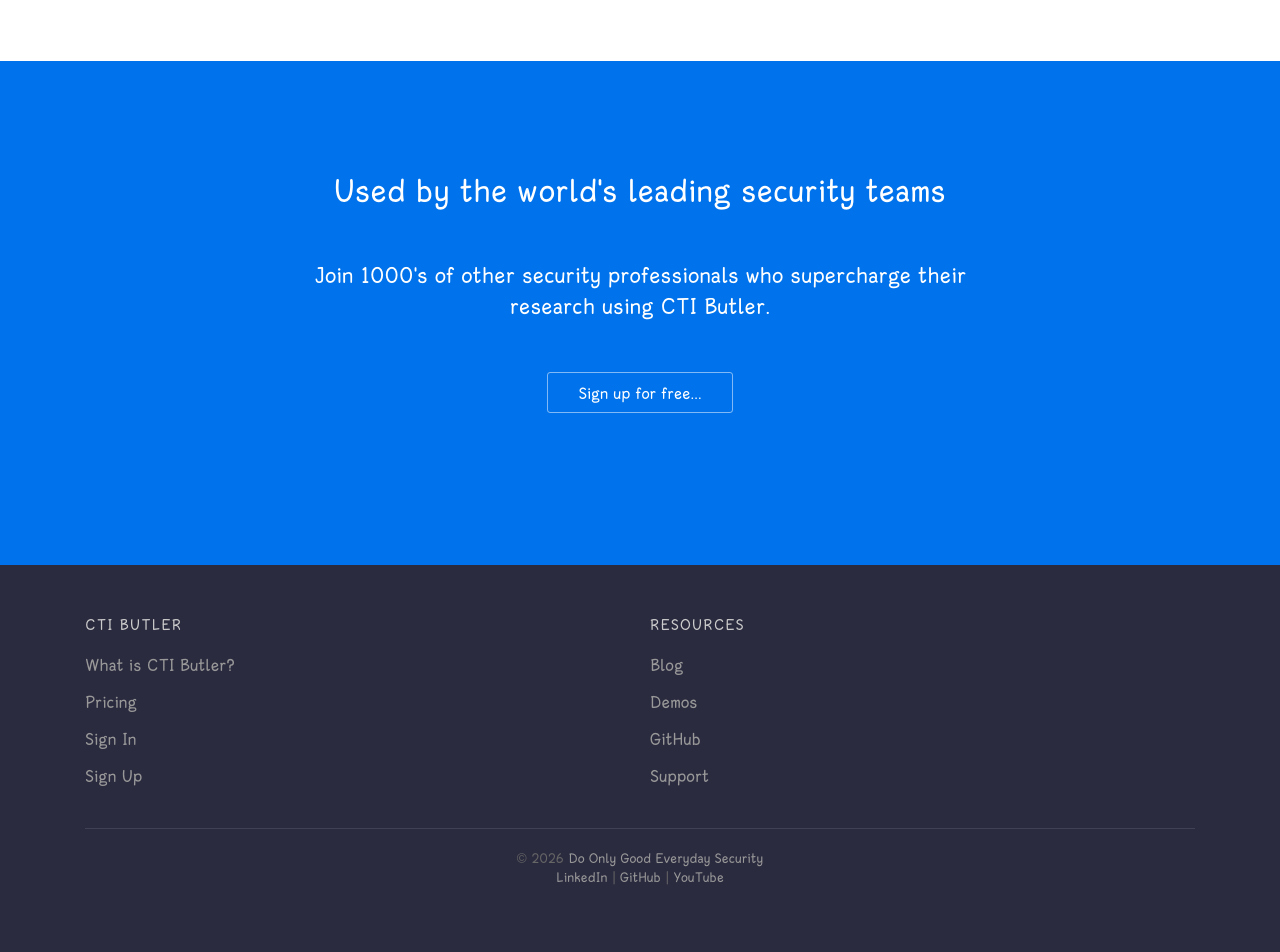
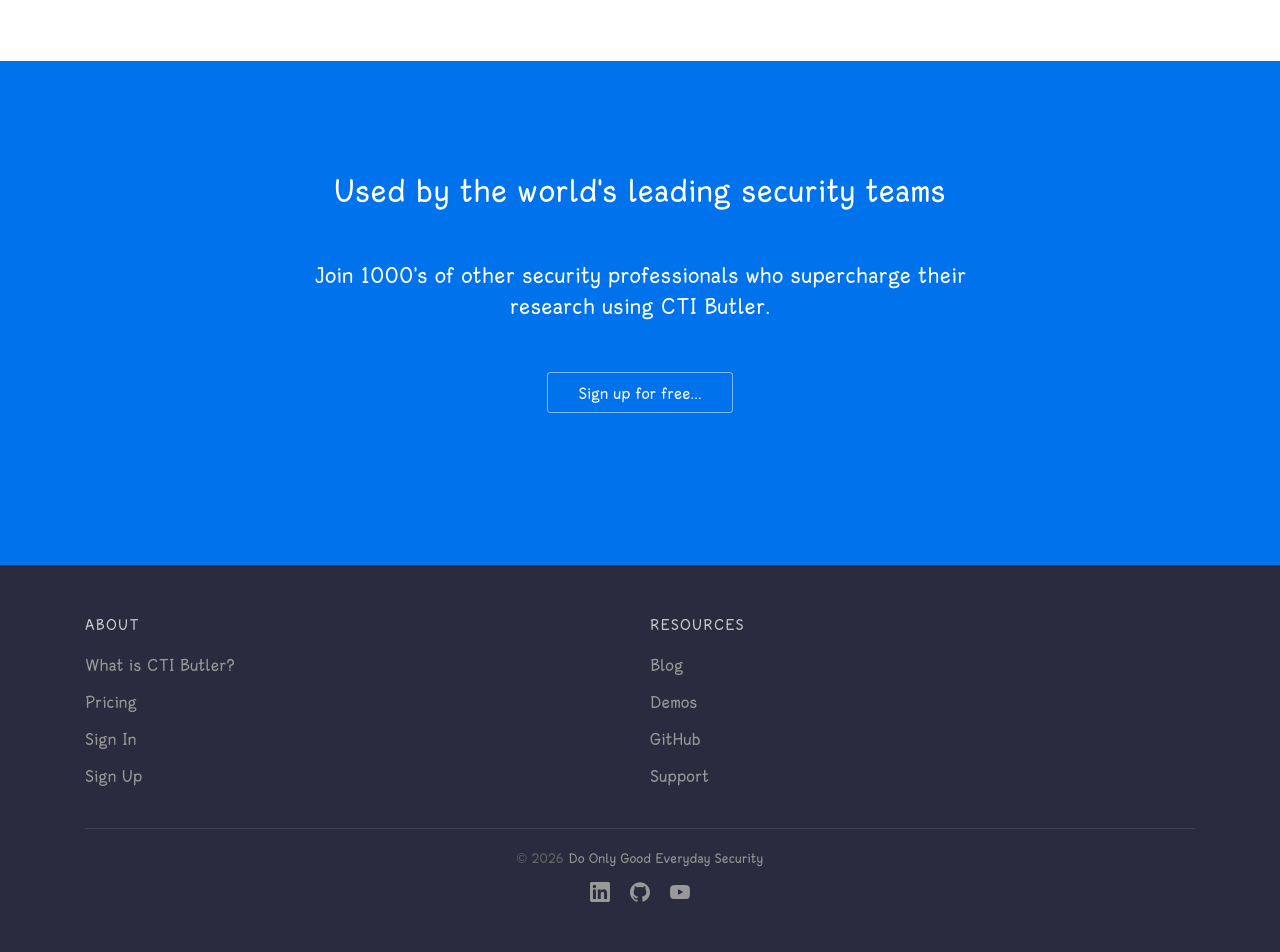
Before and after one commit to muchdogesec/ctibutler-website, a Jekyll site: the page built from index.html, in a window 1280 px wide. Shown: the part 3103-4055 px from the top of the page. Built offline with Jekyll 4.4.1, drawn with Linux system fonts in a browser that asks for light colours.

Commit message:
Footer: align headings, rename to About, social icons (#62)
* Align footer headings with their links; rename first column to About

Co-Authored-By: Claude Opus 5.5 <noreply@anthropic.com>
Claude-Session: https://claude.ai/code/session_01AHVMCr2ekKv5UnzBxNEA8d

* Show footer social links as icons

Co-Authored-By: Claude Opus 5.5 <noreply@anthropic.com>
Claude-Session: https://claude.ai/code/session_01AHVMCr2ekKv5UnzBxNEA8d

---------

Co-authored-by: Claude <noreply@anthropic.com>

```diff
--- a/_data/footer.yml
+++ b/_data/footer.yml
@@ -1,4 +1,4 @@
-- heading: CTI Butler
+- heading: About
   links:
     - name: What is CTI Butler?
       link: /what-is-cti-butler/
--- /dev/null
+++ b/_includes/social-links.html
@@ -0,0 +1,5 @@
+<ul class="footer-social">
+	<li><a href="https://www.linkedin.com/company/dogesec" target="_blank" rel="noopener" aria-label="dogesec on LinkedIn" title="LinkedIn"><svg viewBox="0 0 24 24" aria-hidden="true" focusable="false"><path d="M20.447 20.452h-3.554v-5.569c0-1.328-.027-3.037-1.852-3.037-1.853 0-2.136 1.445-2.136 2.939v5.667H9.351V9h3.414v1.561h.046c.477-.9 1.637-1.85 3.37-1.85 3.601 0 4.267 2.37 4.267 5.455v6.286zM5.337 7.433c-1.144 0-2.063-.926-2.063-2.065 0-1.138.92-2.063 2.063-2.063 1.14 0 2.064.925 2.064 2.063 0 1.139-.925 2.065-2.064 2.065zm1.782 13.019H3.555V9h3.564v11.452zM22.225 0H1.771C.792 0 0 .774 0 1.729v20.542C0 23.227.792 24 1.771 24h20.451C23.2 24 24 23.227 24 22.271V1.729C24 .774 23.2 0 22.222 0h.003z"/></svg></a></li>
+	<li><a href="https://github.com/muchdogesec/" target="_blank" rel="noopener" aria-label="dogesec on GitHub" title="GitHub"><svg viewBox="0 0 24 24" aria-hidden="true" focusable="false"><path d="M12 .297c-6.63 0-12 5.373-12 12 0 5.303 3.438 9.8 8.205 11.385.6.113.82-.258.82-.577 0-.285-.01-1.04-.015-2.04-3.338.724-4.042-1.61-4.042-1.61C4.422 18.07 3.633 17.7 3.633 17.7c-1.087-.744.084-.729.084-.729 1.205.084 1.838 1.236 1.838 1.236 1.07 1.835 2.809 1.305 3.495.998.108-.776.417-1.305.76-1.605-2.665-.3-5.466-1.332-5.466-5.93 0-1.31.465-2.38 1.235-3.22-.135-.303-.54-1.523.105-3.176 0 0 1.005-.322 3.3 1.23.96-.267 1.98-.399 3-.405 1.02.006 2.04.138 3 .405 2.28-1.552 3.285-1.23 3.285-1.23.645 1.653.24 2.873.12 3.176.765.84 1.23 1.91 1.23 3.22 0 4.61-2.805 5.625-5.475 5.92.42.36.81 1.096.81 2.22 0 1.606-.015 2.896-.015 3.286 0 .315.21.69.825.57C20.565 22.092 24 17.592 24 12.297c0-6.627-5.373-12-12-12"/></svg></a></li>
+	<li><a href="https://www.youtube.com/@muchdogesec" target="_blank" rel="noopener" aria-label="dogesec on YouTube" title="YouTube"><svg viewBox="0 0 24 24" aria-hidden="true" focusable="false"><path d="M23.498 6.186a3.016 3.016 0 0 0-2.122-2.136C19.505 3.545 12 3.545 12 3.545s-7.505 0-9.377.505A3.017 3.017 0 0 0 .502 6.186C0 8.07 0 12 0 12s0 3.93.502 5.814a3.016 3.016 0 0 0 2.122 2.136c1.871.505 9.376.505 9.376.505s7.505 0 9.377-.505a3.015 3.015 0 0 0 2.122-2.136C24 15.93 24 12 24 12s0-3.93-.502-5.814zM9.545 15.568V8.432L15.818 12l-6.273 3.568z"/></svg></a></li>
+</ul>
--- a/_layouts/default.html
+++ b/_layouts/default.html
@@ -62,7 +62,7 @@
 				</div>
 				<div class="footer-meta">
 					<p class="copyright">&copy; {{ site.time | date: '%Y' }} <a href="https://www.dogesec.com/" target="_blank">Do Only Good Everyday Security</a></p>
-					<p class="copyright"><a href="https://www.linkedin.com/company/dogesec" target="_blank">LinkedIn</a> | <a href="https://github.com/muchdogesec/" target="_blank">GitHub</a> | <a href="https://www.youtube.com/@muchdogesec" target="_blank">YouTube</a></p>
+					{% include social-links.html %}
 				</div>
 			</div>
 		</footer>
--- a/_sass/footer.scss
+++ b/_sass/footer.scss
@@ -64,6 +64,26 @@ footer {
 		text-align: center;
 	}
 
+	.footer-social {
+		display: flex;
+		justify-content: center;
+		gap: 20px;
+		margin: 14px 0 0 0;
+		padding: 0;
+		list-style: none;
+
+		a {
+			display: block;
+			line-height: 0;
+		}
+
+		svg {
+			width: 20px;
+			height: 20px;
+			fill: currentColor;
+		}
+	}
+
 	a {
 		text-decoration: none;
 
```
